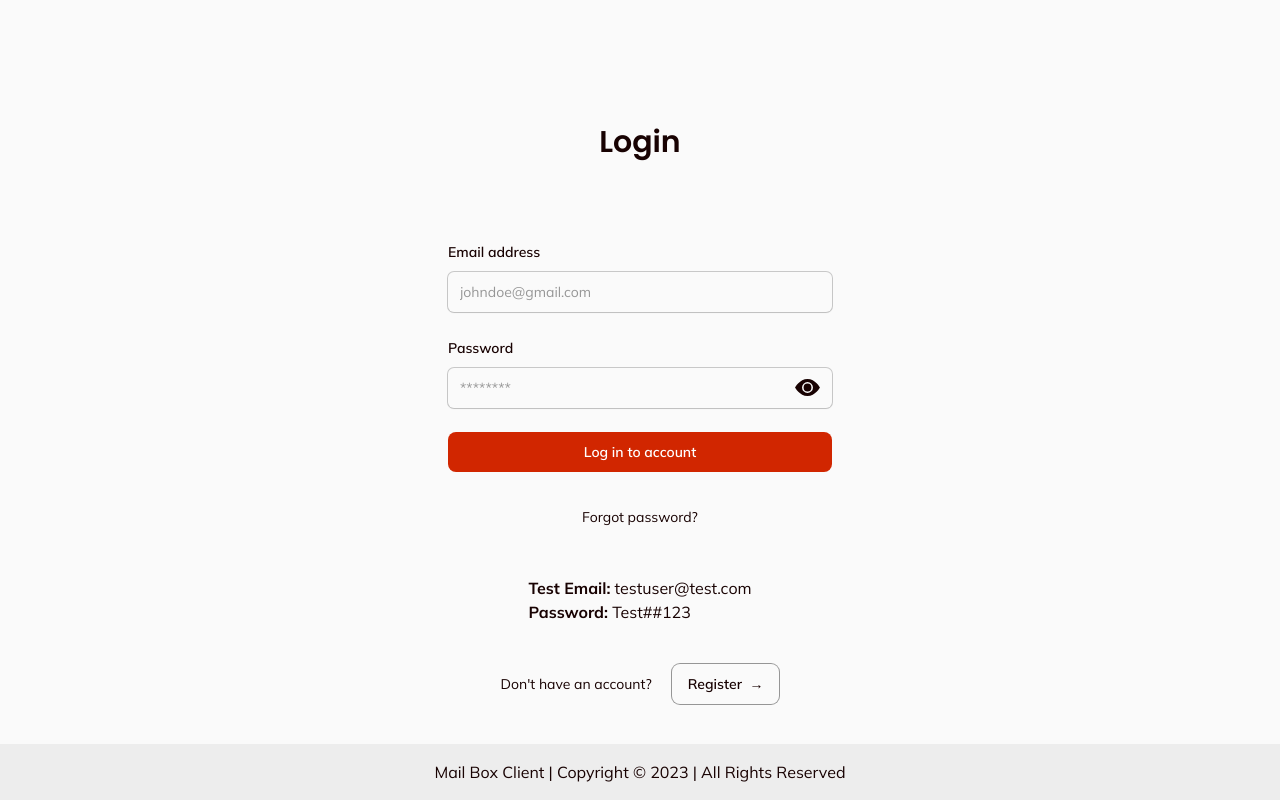
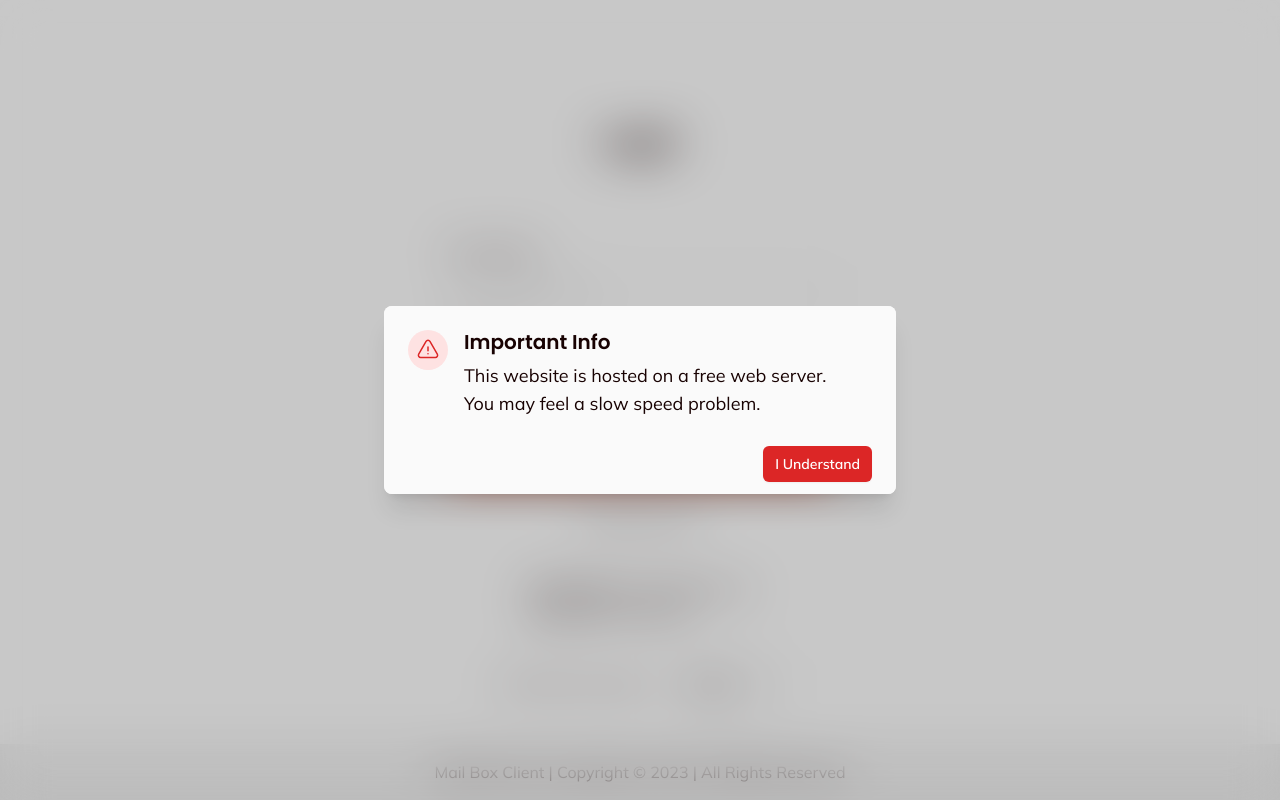
Before and after one commit to shubhamv387/MailBoxClient, a React (Vite) app in the folder frontend/: page /login in a window 1280 px wide. Built offline with nearby package versions, Linux system fonts and the light colour scheme.

Commit message:
added slow speed info popup

```diff
--- a/frontend/src/App.jsx
+++ b/frontend/src/App.jsx
@@ -16,13 +16,12 @@ const PageNotFound = lazy(() => import('./pages/PageNotFound.jsx'));
 const SingleMail = lazy(() => import('./pages/SingleMail/SingleMail.jsx'));
 const Starred = lazy(() => import('./pages/Starred.jsx'));
 const All = lazy(() => import('./pages/All.jsx'));
+import Popup from './components/UI/Popup';
 
 import PageLoader from './components/UI/PageLoader.jsx';
-// import { getAllMailsThunk } from './store/mailSlice.jsx';
 
 const App = () => {
   const authCtx = useSelector((state) => state.auth);
-  // const dispatch = useDispatch();
 
   const ProtectedRoute = ({ element }) => {
     if (authCtx.isLoggedIn) {
@@ -42,14 +41,6 @@ const App = () => {
     }
   };
 
-  // useEffect(() => {
-  //   const tId = setInterval(() => {
-  //     authCtx.token && dispatch(getAllMailsThunk(authCtx.token, 'inbox'));
-  //   }, 5000);
-
-  //   return () => clearInterval(tId);
-  // }, [authCtx.token]);
-
   return (
     <>
       <Toaster
@@ -61,6 +52,8 @@ const App = () => {
           },
         }}
       />
+
+      <Popup />
 
       <Routes>
         <Route path='/' element={<RootLayout />}>
--- /dev/null
+++ b/frontend/src/components/UI/Popup.jsx
@@ -0,0 +1,81 @@
+import { Fragment, useRef, useState } from 'react';
+import { Dialog, Transition } from '@headlessui/react';
+import { ExclamationTriangleIcon } from '@heroicons/react/24/outline';
+
+export default function Example() {
+  const [open, setOpen] = useState(true);
+  const cancelButtonRef = useRef(null);
+
+  return (
+    <Transition.Root show={open} as={Fragment}>
+      <Dialog
+        as='div'
+        className='relative z-10'
+        initialFocus={cancelButtonRef}
+        onClose={setOpen}
+      >
+        <Transition.Child
+          as={Fragment}
+          enter='ease-out duration-300'
+          enterFrom='opacity-0'
+          enterTo='opacity-100'
+          leave='ease-in duration-200'
+          leaveFrom='opacity-100'
+          leaveTo='opacity-0'
+        >
+          <div className='fixed inset-0 bg-border/20 backdrop-blur-xl transition-opacity' />
+        </Transition.Child>
+
+        <div className='fixed inset-0 z-10 w-screen overflow-y-auto'>
+          <div className='flex min-h-full items-end justify-center p-4 text-center sm:items-center sm:p-0'>
+            <Transition.Child
+              as={Fragment}
+              enter='ease-out duration-300'
+              enterFrom='opacity-0 translate-y-4 sm:translate-y-0 sm:scale-95'
+              enterTo='opacity-100 translate-y-0 sm:scale-100'
+              leave='ease-in duration-200'
+              leaveFrom='opacity-100 translate-y-0 sm:scale-100'
+              leaveTo='opacity-0 translate-y-4 sm:translate-y-0 sm:scale-95'
+            >
+              <Dialog.Panel className='relative transform overflow-hidden rounded-lg bg-background text-left shadow-xl transition-all sm:my-8 sm:w-full sm:max-w-lg'>
+                <div className='bg-background px-4 pb-4 pt-5 sm:p-6 sm:pb-4'>
+                  <div className='sm:flex sm:items-start'>
+                    <div className='mx-auto flex h-12 w-12 flex-shrink-0 items-center justify-center rounded-full bg-red-100 sm:mx-0 sm:h-10 sm:w-10'>
+                      <ExclamationTriangleIcon
+                        className='h-6 w-6 text-red-600'
+                        aria-hidden='true'
+                      />
+                    </div>
+                    <div className='mt-3 text-center sm:ml-4 sm:mt-0 sm:text-left'>
+                      <Dialog.Title
+                        as='h3'
+                        className='text-xl font-semibold leading-6 text-text'
+                      >
+                        Important Info
+                      </Dialog.Title>
+                      <div className='mt-2'>
+                        <p className='text-lg text-text'>
+                          This website is hosted on a free web server. <br />
+                          You may feel a slow speed problem.
+                        </p>
+                      </div>
+                    </div>
+                  </div>
+                </div>
+                <div className='bg-background px-4 py-3 sm:flex sm:flex-row-reverse sm:px-6'>
+                  <button
+                    type='button'
+                    className='inline-flex outline-none w-full justify-center rounded-md bg-red-600 px-3 py-2 text-sm font-semibold text-white shadow-sm hover:bg-red-500 sm:ml-3 sm:w-auto'
+                    onClick={() => setOpen(false)}
+                  >
+                    I Understand
+                  </button>
+                </div>
+              </Dialog.Panel>
+            </Transition.Child>
+          </div>
+        </div>
+      </Dialog>
+    </Transition.Root>
+  );
+}
--- a/frontend/vite.config.js
+++ b/frontend/vite.config.js
@@ -8,11 +8,11 @@ export default defineConfig({
     port: 5050,
   },
   optimizeDeps: {
-    include: ['react-quill', 'react-helmet'],
+    include: ['react-quill'],
   },
-  build: {
-    rollupOptions: {
-      external: ['react-helmet'],
-    },
-  },
+  // build: {
+  //   rollupOptions: {
+  //     external: ['react-helmet'],
+  //   },
+  // },
 });
```
